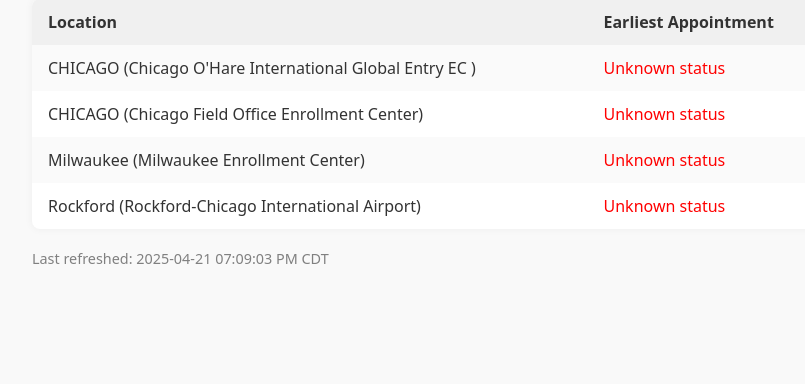
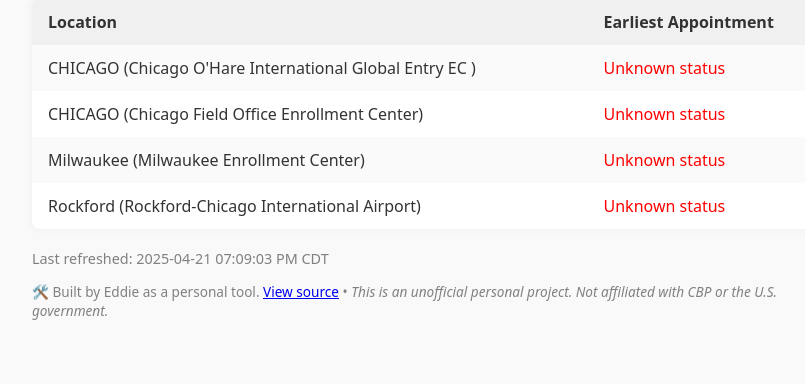
Before and after one commit to eestevez123/global-entry-appt-checker, a Flask app: page / in a window 1280 px wide. Shown: the part 166-550 px from the top of the page, without its empty margins (208-1013 px from the left). Run offline with Flask 3, Linux system fonts and the light colour scheme.

Commit message:
add disclaimer and dev credit bottom of UI

```diff
--- a/templates/index.html
+++ b/templates/index.html
@@ -83,6 +83,11 @@
       <p style="margin-top: 20px; font-size: 0.9em; color: gray;">
         Last refreshed: {{ now().strftime('%Y-%m-%d %I:%M:%S %p %Z') }}
       </p>
+      <p style="font-size: 0.85rem; color: gray;">
+        🛠️ Built by Eddie as a personal tool.
+        <a href="https://github.com/eestevez123/global-entry-appt-checker" target="_blank">View source</a> •
+        <em>This is an unofficial personal project. Not affiliated with CBP or the U.S. government.</em>
+      </p>
     </div>
   </body>
 </html>
```
